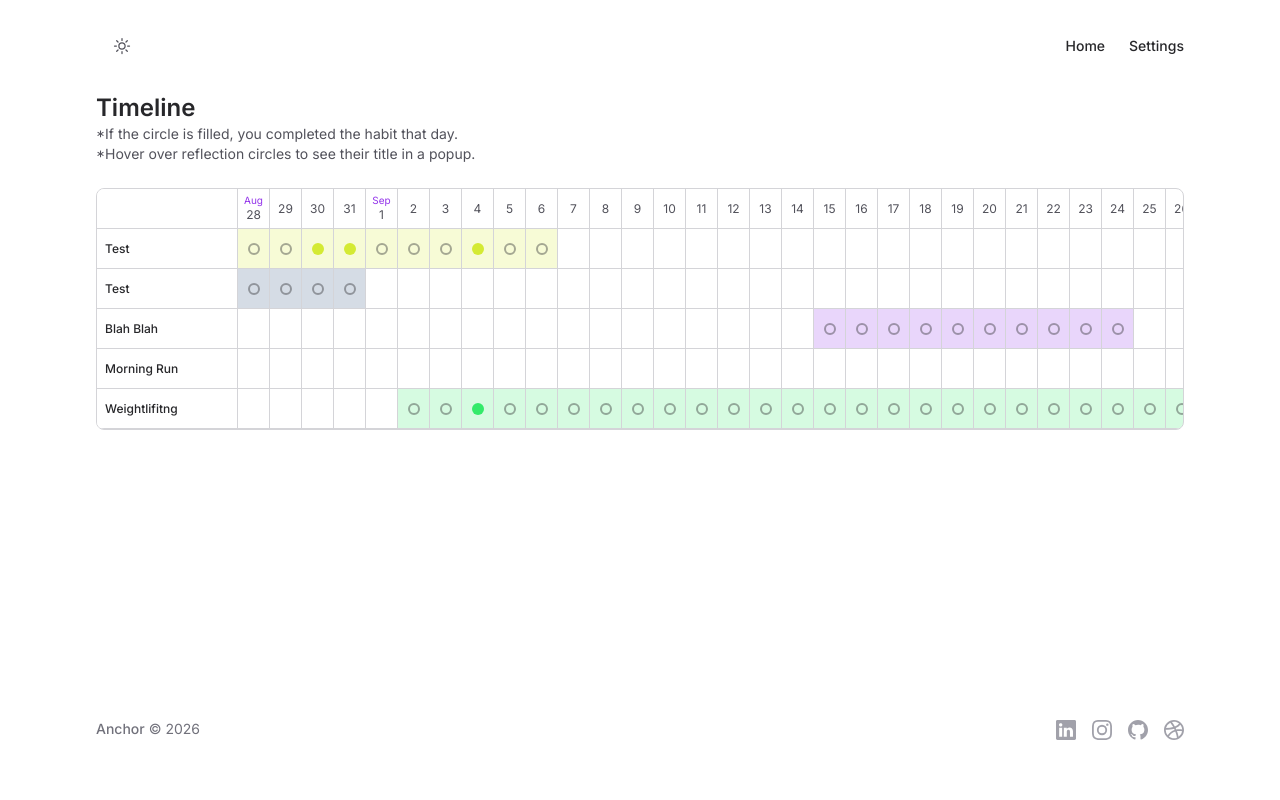
After one commit to Car-XY/Final-Project-CS50, a Flask app: page /timeline in a window 1280 px wide. The commit adds this page. Run offline with Flask 3, Linux system fonts and the light colour scheme; a user stored in the database is signed in; data comes from the database, SQL or seed files in the repository; both versions use the stored data as it was after the commit; some libraries are stand-ins or nearby versions.

Commit message:
Finished my CS50 final project
What I did:
- altered the dashboard image
- Added a proper goal-timeline tracker that builds a calendar for me to plot my habits, their completion logs and my reflection dates
- cleaned up my settings.html, habits.html and fixed goal streak tracking and etc.

```diff
--- a/backend/app.py
+++ b/backend/app.py
@@ -6,7 +6,7 @@ from flask import Flask, flash, redirect, render_template, request, session, g,
 from flask_session import Session
 from flask_wtf import CSRFProtect
 from werkzeug.security import check_password_hash, generate_password_hash
-from datetime import datetime
+from datetime import datetime, date, timedelta
 
 from helpers import apology, login_required, get_db, get_streak
 
@@ -255,7 +255,7 @@ def reflect():
         db.commit()
         return apology("Reflection save successful!", error="success")
     else:
-        reflections = db.execute("SELECT * FROM reflections WHERE id = ?", (session["user_id"],)).fetchall()
+        reflections = db.execute("SELECT * FROM reflections WHERE user_id = ? ORDER BY date DESC", (session["user_id"],)).fetchall()
         return render_template("reflection.html", reflections=reflections)
 
 
@@ -299,6 +299,93 @@ def settings():
     return render_template("settings.html")
 
 
+@app.route("/timeline")
+@login_required
+def timeline():
+    CELL_WIDTH = 32   # px per day column
+    LABEL_WIDTH = 140 # px for the sticky habit-name column
+    db = get_db()
+    user_id = session["user_id"]
+
+    habits = [dict(r) for r in db.execute(
+        "SELECT id, habit, start_date, end_date, colour FROM habits WHERE user_id = ?",
+        (user_id,)
+    ).fetchall()]
+
+    logs = [dict(r) for r in db.execute(
+        """SELECT habit_logs.habit_id, habit_logs.completed_date
+           FROM habit_logs
+           JOIN habits ON habit_logs.habit_id = habits.id
+           WHERE habits.user_id = ?""",
+        (user_id,)
+    ).fetchall()]
+
+    reflections = [dict(r) for r in db.execute(
+        "SELECT date, title, content FROM reflections WHERE user_id = ?",
+        (user_id,)
+    ).fetchall()]
+
+    if not habits:
+        # Nothing to plot yet — avoid crashing on min()/max() of an empty list
+        return render_template("timeline.html", habits=[], date_headers=[], reflection_row=[],
+                                cell_width=CELL_WIDTH, label_width=LABEL_WIDTH)
+
+    # Find the earliest and latest date across ALL sources, so the grid covers everything
+    all_dates = []
+    for h in habits:
+        all_dates += [date.fromisoformat(h["start_date"]), date.fromisoformat(h["end_date"])]
+    for l in logs:
+        all_dates.append(date.fromisoformat(l["completed_date"]))
+    for r in reflections:
+        all_dates.append(date.fromisoformat(r["date"]))
+
+    min_date, max_date = min(all_dates), max(all_dates)
+
+    # Build one entry per calendar day, inclusive of both ends
+    dates = []
+    cursor = min_date
+    while cursor <= max_date:
+        dates.append(cursor)
+        cursor += timedelta(days=1)
+
+    print("dates found:", len(dates), "min:", min_date, "max:", max_date)
+
+    # A set of (habit_id, date) pairs, for O(1) "was this completed?" lookups per cell
+    completed_lookup = {(l["habit_id"], l["completed_date"]) for l in logs}
+    reflection_lookup = {r["date"]: r for r in reflections}
+
+    date_headers = [{
+        "day": d.day,
+        # Only print a month label on the 1st of the month, or the very first column —
+        # avoids repeating "Jan" under every single day
+        "month_label": d.strftime("%b") if d.day == 1 or d == min_date else None,
+    } for d in dates]
+
+    for h in habits:
+        start = date.fromisoformat(h["start_date"])
+        end = date.fromisoformat(h["end_date"])
+        cells = []
+        for d in dates:
+            active = start <= d <= end
+            completed = active and (h["id"], d.isoformat()) in completed_lookup
+            cells.append({"active": active, "completed": completed})
+        h["cells"] = cells  # one cell dict per day, aligned to `dates`
+
+    reflection_row = [{
+        "has_reflection": d.isoformat() in reflection_lookup,
+        "title": reflection_lookup.get(d.isoformat(), {}).get("title", ""),
+    } for d in dates]
+
+    return render_template(
+        "timeline.html",
+        habits=habits,
+        date_headers=date_headers,
+        reflection_row=reflection_row,
+        cell_width=CELL_WIDTH,
+        label_width=LABEL_WIDTH,
+    )
+
+
 # remove this when shipping
 if __name__ == '__main__':
     debug_mode = os.environ.get('FLASK_ENV') == 'development'
--- a/backend/helpers.py
+++ b/backend/helpers.py
@@ -5,6 +5,7 @@ import os
 from flask import flash, redirect, request, url_for, session, g
 from functools import wraps
 from datetime import date, timedelta
+from collections import defaultdict
 
 # makes sure my database is always the same one no matter where I launch app.py from
 BASE_DIR = os.path.dirname(os.path.abspath(__file__))
--- a/backend/templates/habits.html
+++ b/backend/templates/habits.html
@@ -46,7 +46,7 @@ Manage Habits
             <p class="text-sm text-zinc-500 dark:text-text-translucent">End: {{ habit.end_date }}</p>
           </div>
           <span class="text-sm text-text-translucent dark:text-zinc-500">{{ streak[habit.id] }} day streak</span>
-          {% if completed_date[habit.id] != today %}
+          {% if completed_date[habit.id] != today and habit.start_date <= today %}
           <form action="/habits" method="post">
           <input type="hidden" name="csrf_token" value="{{ csrf_token() }}"/>
             <button
@@ -59,6 +59,8 @@ Manage Habits
             Mark as done
             </button>
           </form>
+          {% elif habit.start_date > today %}
+            <span class="text-sm text-text-translucent dark:text-zinc-500">Can't start yet</span>
           {% endif %}
         </li>
         {% endfor %}
--- /dev/null
+++ b/backend/templates/timeline.html
@@ -0,0 +1,67 @@
+{% extends "layout.html" %}
+
+{% block title %}
+Timeline
+{% endblock %}
+
+{% block main %}
+<div class="md:col-span-12">
+    <h1 class="text-2xl font-semibold text-text dark:text-text-dark">Timeline</h1>
+
+    {% if not habits and not reflections %}
+        <p class="mt-6 text-sm text-text-muted dark:text-text-muted-dark">
+            Add some habits and reflections to get started!
+        </p>
+    {% else %}
+        <p class="text-sm text-text-muted dark:text-text-muted-dark">*If the circle is filled, you completed the habit that day.</p>
+        <p class="text-sm text-text-muted dark:text-text-muted-dark">*Hover over reflection circles to see their title in a popup.</p>
+        <br>
+        <div class="overflow-x-auto border border-border dark:border-border-dark rounded-lg">
+            <div class="grid"
+                style="grid-template-columns: {{ label_width }}px repeat({{ date_headers|length }}, {{ cell_width }}px);
+                        grid-auto-rows: 40px;">
+
+                <!-- Row 0: corner cell + date headers -->
+                <div class="sticky left-0 z-10 bg-surface dark:bg-surface-dark border-b border-border dark:border-border-dark"></div>
+                {% for dh in date_headers %}
+                <div class="flex flex-col items-center justify-center text-xs text-text-muted border-b border-l border-border dark:border-border-dark">
+                    {% if dh.month_label %}<span class="text-[10px] text-brand">{{ dh.month_label }}</span>{% endif %}
+                    <span>{{ dh.day }}</span>
+                </div>
+                {% endfor %}
+
+                <!-- One row per habit: label + one cell per day -->
+                {% for h in habits %}
+                <div class="sticky left-0 z-10 bg-surface dark:bg-surface-dark flex items-center px-2 text-xs font-medium truncate border-b border-border dark:border-border-dark">
+                    {{ h.habit }}
+                </div>
+                {% for cell in h.cells %}
+                    <div class="relative flex items-center justify-center border-b border-l border-border dark:border-border-dark"
+                        style="{% if cell.active %}background-color: {{ h.colour }}33;{% endif %}">
+                    {% if cell.active %}
+                        <div class="w-3 h-3 rounded-full {% if not cell.completed %}border-2 border-current opacity-40{% endif %}"
+                            style="{% if cell.completed %}background-color: {{ h.colour }};{% endif %}">
+                        </div>
+                    {% endif %}
+                    </div>
+                {% endfor %}
+                {% endfor %}
+
+                <!-- Final row: reflections -->
+                {% if reflections %}
+                    <div class="sticky left-0 z-10 bg-surface dark:bg-surface-dark flex items-center px-2 text-xs font-medium">
+                    Reflections
+                    </div>
+                    {% for cell in reflection_row %}
+                    <div class="flex items-center justify-center border-l border-border dark:border-border-dark" title="{{ cell.title }}">
+                        {% if cell.has_reflection %}
+                        <div class="w-3 h-3 rounded-full bg-brand"></div>
+                        {% endif %}
+                    </div>
+                    {% endfor %}
+                {% endif %}
+            </div>
+        </div>
+    {% endif %}
+</div>
+{% endblock %}
--- a/main.js
+++ b/main.js
@@ -1,4 +1,4 @@
-const { app, BrowserWindow } = require('electron');
+const { app, BrowserWindow, Menu } = require('electron');
 const { spawn } = require('child_process');
 const path = require('path');
 
@@ -35,6 +35,7 @@ function createWindow() {
 }
 
 app.whenReady().then(() => {
+  Menu.setApplicationMenu(null); // Disable the default menu
   startFlask();
   createWindow();
 });
```
Also changed, not shown: backend/templates/index.html (+5 -3 lines), backend/templates/settings.html (+10 -5 lines), README.md, backend/goal_tracker.db, backend/static/css/tailwind.css, backend/static/media/Welcome to Anchor.png (added).
